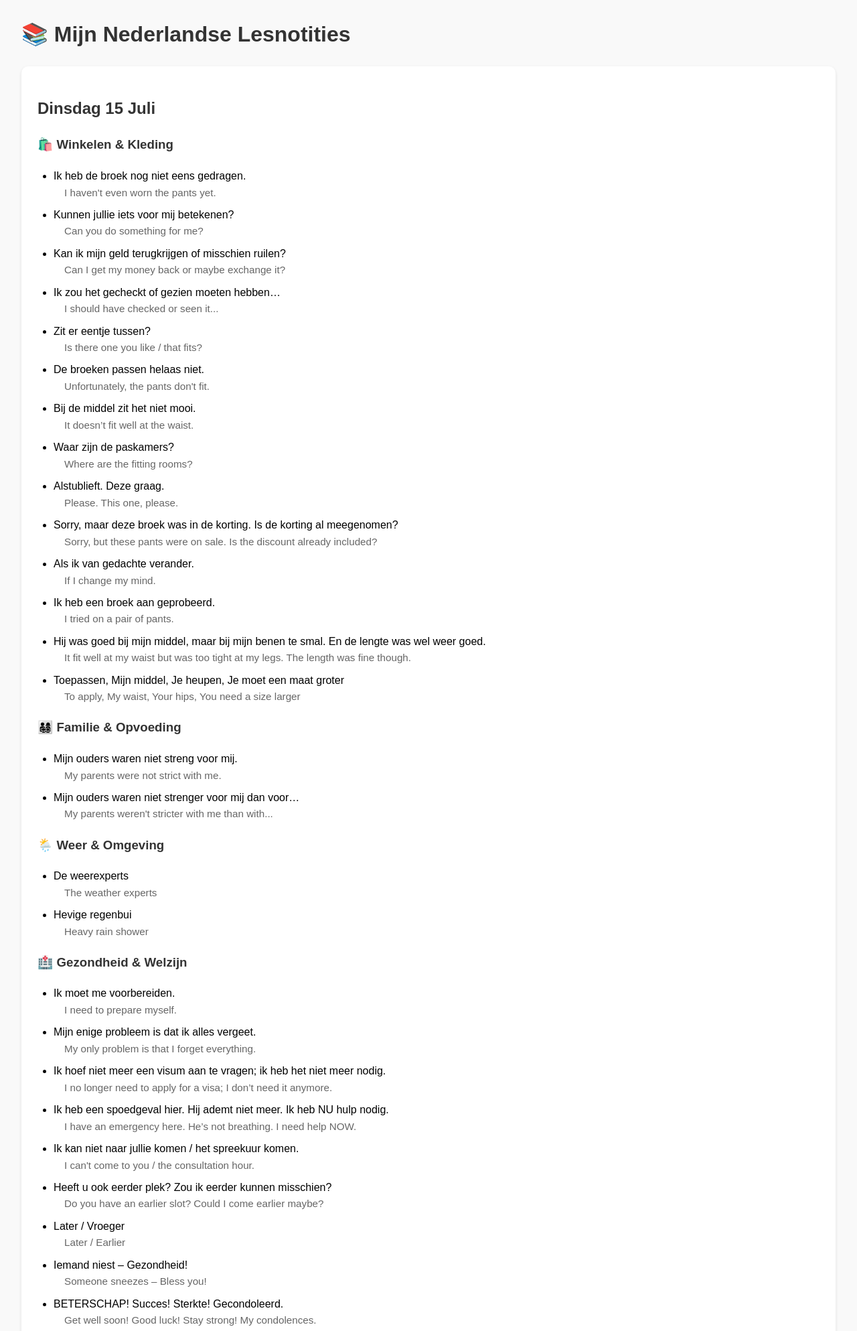
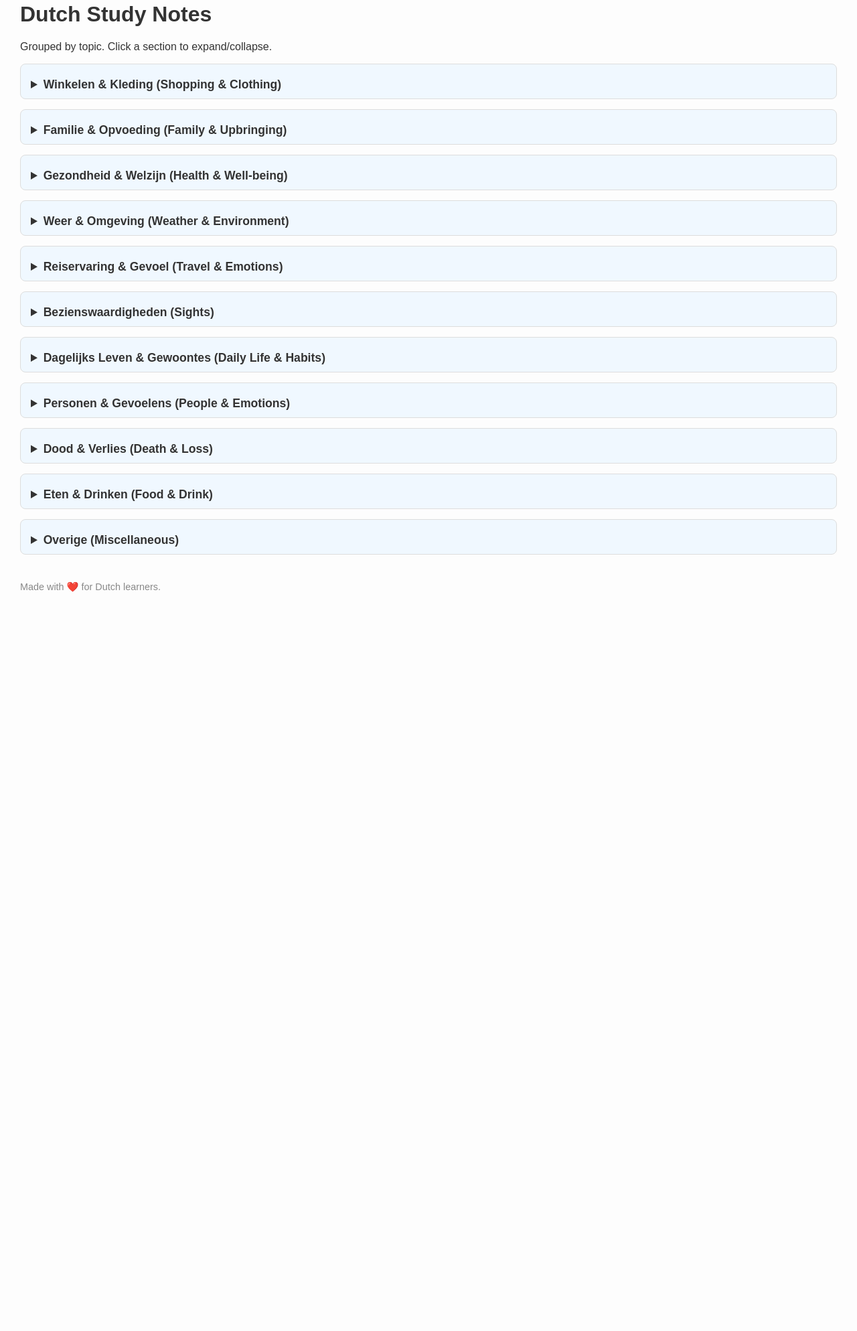
Before and after one commit to MelissaKhattar/dutchnotesgpt, a plain HTML site: page index.html in a window 1280 px wide. Shown: the part 27-2014 px from the top of the page at 67% size. After the commit the page ends 942 px from the top, so only its background shows below. Drawn offline with Linux system fonts and the light colour scheme.

Commit message:
index.html

```diff
--- a/index.html
+++ b/index.html
@@ -1,119 +1,138 @@
 <!DOCTYPE html>
-<html lang="nl">
+<html lang="en">
 <head>
-  <meta charset="UTF-8" />
-  <meta name="viewport" content="width=device-width, initial-scale=1.0" />
-  <title>Mijn Nederlandse Lesnotities</title>
+  <meta charset="UTF-8">
+  <title>Dutch Study Notes</title>
   <style>
     body {
       font-family: Arial, sans-serif;
-      background: #f9f9f9;
-      margin: 0;
-      padding: 2rem;
+      margin: 30px;
+      background: #fdfdfd;
+      color: #333;
+    }
+    h2 {
+      margin-top: 40px;
+      color: #004466;
+    }
+    summary {
+      font-weight: bold;
+      font-size: 1.1em;
+      margin-top: 10px;
+      cursor: pointer;
+    }
+    details {
+      margin-bottom: 15px;
+      background: #f0f8ff;
+      border: 1px solid #ddd;
+      border-radius: 8px;
+      padding: 10px 15px;
+    }
+    .pair {
+      margin: 5px 0;
       line-height: 1.6;
     }
-    h1, h2, h3 {
-      color: #333;
+    .nl {
+      font-weight: bold;
+      color: #003366;
     }
-    .day-section {
-      background: #fff;
-      padding: 1.5rem;
-      margin-bottom: 2rem;
-      border-radius: 10px;
-      box-shadow: 0 2px 5px rgba(0,0,0,0.1);
-    }
-    ul {
-      padding-left: 1.5rem;
-    }
-    li {
-      margin-bottom: 0.5rem;
-    }
-    .translation {
-      color: #666;
-      font-size: 0.95em;
-      display: block;
-      margin-left: 1rem;
+    .en {
+      margin-left: 10px;
+      color: #555;
     }
   </style>
 </head>
 <body>
-  <h1>📚 Mijn Nederlandse Lesnotities</h1>
 
-  <div class="day-section">
-    <h2>Dinsdag 15 Juli</h2>
+  <h1>Dutch Study Notes</h1>
+  <p>Grouped by topic. Click a section to expand/collapse.</p>
 
-    <h3>🛍️ Winkelen & Kleding</h3>
-    <ul>
-      <li>Ik heb de broek nog niet eens gedragen.<span class="translation">I haven't even worn the pants yet.</span></li>
-      <li>Kunnen jullie iets voor mij betekenen?<span class="translation">Can you do something for me?</span></li>
-      <li>Kan ik mijn geld terugkrijgen of misschien ruilen?<span class="translation">Can I get my money back or maybe exchange it?</span></li>
-      <li>Ik zou het gecheckt of gezien moeten hebben…<span class="translation">I should have checked or seen it...</span></li>
-      <li>Zit er eentje tussen?<span class="translation">Is there one you like / that fits?</span></li>
-      <li>De broeken passen helaas niet.<span class="translation">Unfortunately, the pants don't fit.</span></li>
-      <li>Bij de middel zit het niet mooi.<span class="translation">It doesn’t fit well at the waist.</span></li>
-      <li>Waar zijn de paskamers?<span class="translation">Where are the fitting rooms?</span></li>
-      <li>Alstublieft. Deze graag.<span class="translation">Please. This one, please.</span></li>
-      <li>Sorry, maar deze broek was in de korting. Is de korting al meegenomen?<span class="translation">Sorry, but these pants were on sale. Is the discount already included?</span></li>
-      <li>Als ik van gedachte verander.<span class="translation">If I change my mind.</span></li>
-      <li>Ik heb een broek aan geprobeerd.<span class="translation">I tried on a pair of pants.</span></li>
-      <li>Hij was goed bij mijn middel, maar bij mijn benen te smal. En de lengte was wel weer goed.<span class="translation">It fit well at my waist but was too tight at my legs. The length was fine though.</span></li>
-      <li>Toepassen, Mijn middel, Je heupen, Je moet een maat groter<span class="translation">To apply, My waist, Your hips, You need a size larger</span></li>
-    </ul>
+  <details>
+    <summary>Winkelen & Kleding (Shopping & Clothing)</summary>
+    <div class="pair"><span class="nl">Ik heb de broek nog niet eens gedragen.</span> <span class="en">(I haven't even worn the pants yet.)</span></div>
+    <div class="pair"><span class="nl">Kunnen jullie iets voor mij betekenen?</span> <span class="en">(Can you do something for me?)</span></div>
+    <div class="pair"><span class="nl">Kan ik mijn geld terugkrijgen of misschien ruilen?</span> <span class="en">(Can I get my money back or exchange?)</span></div>
+    <div class="pair"><span class="nl">De broeken passen helaas niet.</span> <span class="en">(The pants unfortunately don't fit.)</span></div>
+    <div class="pair"><span class="nl">Bij de middel zit het niet mooi.</span> <span class="en">(It doesn't fit well at the waist.)</span></div>
+    <div class="pair"><span class="nl">Waar zijn de paskamers?</span> <span class="en">(Where are the changing rooms?)</span></div>
+    <div class="pair"><span class="nl">Alstublieft. Deze graag.</span> <span class="en">(Please. This one please.)</span></div>
+    <div class="pair"><span class="nl">Deze broek was in de korting. Is de korting al meegenomen?</span> <span class="en">(These pants were on sale. Is the discount included?)</span></div>
+    <div class="pair"><span class="nl">Je moet een maat groter.</span> <span class="en">(You need a size larger.)</span></div>
+  </details>
 
-    <h3>👨‍👩‍👧‍👦 Familie & Opvoeding</h3>
-    <ul>
-      <li>Mijn ouders waren niet streng voor mij.<span class="translation">My parents were not strict with me.</span></li>
-      <li>Mijn ouders waren niet strenger voor mij dan voor…<span class="translation">My parents weren't stricter with me than with...</span></li>
-    </ul>
+  <details>
+    <summary>Familie & Opvoeding (Family & Upbringing)</summary>
+    <div class="pair"><span class="nl">Mijn ouders waren niet streng voor mij.</span> <span class="en">(My parents weren't strict with me.)</span></div>
+    <div class="pair"><span class="nl">Mijn ouders waren niet strenger voor mij dan voor…</span> <span class="en">(They weren’t stricter with me than for…)</span></div>
+  </details>
 
-    <h3>🌦️ Weer & Omgeving</h3>
-    <ul>
-      <li>De weerexperts<span class="translation">The weather experts</span></li>
-      <li>Hevige regenbui<span class="translation">Heavy rain shower</span></li>
-    </ul>
+  <details>
+    <summary>Gezondheid & Welzijn (Health & Well-being)</summary>
+    <div class="pair"><span class="nl">Ik heb een spoedgeval hier.</span> <span class="en">(I have an emergency here.)</span></div>
+    <div class="pair"><span class="nl">Hij ademt niet meer.</span> <span class="en">(He’s not breathing anymore.)</span></div>
+    <div class="pair"><span class="nl">Heeft u ook eerder plek?</span> <span class="en">(Do you also have an earlier slot?)</span></div>
+    <div class="pair"><span class="nl">BETERSCHAP!</span> <span class="en">(Get well soon!)</span></div>
+    <div class="pair"><span class="nl">GECONDOLEERD.</span> <span class="en">(My condolences.)</span></div>
+    <div class="pair"><span class="nl">STERKTE!</span> <span class="en">(Strength!)</span></div>
+  </details>
 
-    <h3>🏥 Gezondheid & Welzijn</h3>
-    <ul>
-      <li>Ik moet me voorbereiden.<span class="translation">I need to prepare myself.</span></li>
-      <li>Mijn enige probleem is dat ik alles vergeet.<span class="translation">My only problem is that I forget everything.</span></li>
-      <li>Ik hoef niet meer een visum aan te vragen; ik heb het niet meer nodig.<span class="translation">I no longer need to apply for a visa; I don’t need it anymore.</span></li>
-      <li>Ik heb een spoedgeval hier. Hij ademt niet meer. Ik heb NU hulp nodig.<span class="translation">I have an emergency here. He’s not breathing. I need help NOW.</span></li>
-      <li>Ik kan niet naar jullie komen / het spreekuur komen.<span class="translation">I can't come to you / the consultation hour.</span></li>
-      <li>Heeft u ook eerder plek? Zou ik eerder kunnen misschien?<span class="translation">Do you have an earlier slot? Could I come earlier maybe?</span></li>
-      <li>Later / Vroeger<span class="translation">Later / Earlier</span></li>
-      <li>Iemand niest – Gezondheid!<span class="translation">Someone sneezes – Bless you!</span></li>
-      <li>BETERSCHAP! Succes! Sterkte! Gecondoleerd.<span class="translation">Get well soon! Good luck! Stay strong! My condolences.</span></li>
-    </ul>
+  <details>
+    <summary>Weer & Omgeving (Weather & Environment)</summary>
+    <div class="pair"><span class="nl">Hevige regenbui.</span> <span class="en">(Heavy downpour.)</span></div>
+    <div class="pair"><span class="nl">Het was mistig.</span> <span class="en">(It was foggy.)</span></div>
+    <div class="pair"><span class="nl">Waterdichte schoenen.</span> <span class="en">(Waterproof shoes.)</span></div>
+    <div class="pair"><span class="nl">KLETSNAT / ZEIKNAT.</span> <span class="en">(Soaking wet / Drenched.)</span></div>
+  </details>
 
-    <h3>🔀 Diversen</h3>
-    <ul>
-      <li>Nog niet aan denken.<span class="translation">Don’t think about it yet.</span></li>
-    </ul>
-  </div>
+  <details>
+    <summary>Reiservaring & Gevoel (Travel & Emotions)</summary>
+    <div class="pair"><span class="nl">Vermoeiend</span> <span class="en">(Tiring)</span></div>
+    <div class="pair"><span class="nl">Knus, klein dorpsevent</span> <span class="en">(Cozy small village event)</span></div>
+    <div class="pair"><span class="nl">Moeilijk opstaan</span> <span class="en">(Difficult to get up)</span></div>
+    <div class="pair"><span class="nl">Eenzaam</span> <span class="en">(Lonely)</span></div>
+    <div class="pair"><span class="nl">De dingen die we later herinneren</span> <span class="en">(The things we remember later)</span></div>
+  </details>
 
-  <div class="day-section">
-    <h2>Maandag 21 Juli</h2>
+  <details>
+    <summary>Bezienswaardigheden (Sights)</summary>
+    <div class="pair"><span class="nl">Kastelen</span> <span class="en">(Castles)</span></div>
+  </details>
 
-    <h3>✈️ Reiservaring & Gevoel</h3>
-    <ul>
-      <li>Vermoeiend, Gereden, Knus, klein dorpsevent<span class="translation">Tiring, Driven, Cozy, small village event</span></li>
-      <li>Nog best pittig, Moeilijk opstaan, Eenzaam<span class="translation">Still quite tough, Hard to get up, Lonely</span></li>
-      <li>De dingen die we later herinneren<span class="translation">The things we remember later</span></li>
-    </ul>
+  <details>
+    <summary>Dagelijks Leven & Gewoontes (Daily Life & Habits)</summary>
+    <div class="pair"><span class="nl">Vandaag ben ik naar de gym geweest.</span> <span class="en">(Today I went to the gym.)</span></div>
+    <div class="pair"><span class="nl">Met niemand gepraat.</span> <span class="en">(Didn't talk to anyone.)</span></div>
+    <div class="pair"><span class="nl">Nog niet aan denken.</span> <span class="en">(Don’t think about it yet.)</span></div>
+  </details>
 
-    <h3>🌦️ Weer & Natuur</h3>
-    <ul>
-      <li>Begon het te regenen<span class="translation">It started to rain</span></li>
-      <li>Schotland heeft bijzondere natuur<span class="translation">Scotland has unique nature</span></li>
-      <li>Het was mistig<span class="translation">It was foggy</span></li>
-      <li>Het weer, Kleine mugjes / Muggen, Muggenbulten<span class="translation">The weather, Small midges / Mosquitoes, Mosquito bites</span></li>
-      <li>Plakkerig, Het lag niet aan de camping, Het was gewoon het weer<span class="translation">Sticky, It wasn't the campsite’s fault, It was just the weather</span></li>
-      <li>Wandeling, Rotsen, Gewacht – KLETSNAT / ZEIKNAT<span class="translation">Walk, Rocks, Waited – Soaking wet / Drenched</span></li>
-      <li>Het mocht niet baten, Het miezert / miezerregen<span class="translation">It didn’t help, It’s drizzling / drizzle</span></li>
-      <li>Waterdichte schoenen, Dwars door, Kil<span class="translation">Waterproof shoes, Straight through, Chilly</span></li>
-    </ul>
+  <details>
+    <summary>Personen & Gevoelens (People & Emotions)</summary>
+    <div class="pair"><span class="nl">Zij is verontwaardigd.</span> <span class="en">(She is indignant.)</span></div>
+    <div class="pair"><span class="nl">Onzichtbaar.</span> <span class="en">(Invisible.)</span></div>
+    <div class="pair"><span class="nl">Onzeker.</span> <span class="en">(Insecure.)</span></div>
+  </details>
 
-    <h3>🍽️ Eten & Drinken</h3>
-    <ul>
-      <li>Nog uit eten geweest?<span class="translation">Did you go out to eat?</span></li>
-      <li>Schapenorganen (hart, lever, longen!!)<sp
+  <details>
+    <summary>Dood & Verlies (Death & Loss)</summary>
+    <div class="pair"><span class="nl">Weduwe.</span> <span class="en">(Widow.)</span></div>
+    <div class="pair"><span class="nl">Haar man overleed.</span> <span class="en">(Her husband passed away.)</span></div>
+    <div class="pair"><span class="nl">En ze liet geen traan.</span> <span class="en">(And she shed no tear.)</span></div>
+  </details>
+
+  <details>
+    <summary>Eten & Drinken (Food & Drink)</summary>
+    <div class="pair"><span class="nl">Schapenorganen (Hart, lever en longen!!)</span> <span class="en">(Sheep organs - heart, liver and lungs!)</span></div>
+    <div class="pair"><span class="nl">De smaak is niet verkeerd.</span> <span class="en">(The taste isn’t bad.)</span></div>
+  </details>
+
+  <details>
+    <summary>Overige (Miscellaneous)</summary>
+    <div class="pair"><span class="nl">Smaak verliezen.</span> <span class="en">(To lose taste.)</span></div>
+    <div class="pair"><span class="nl">"Verder niets."</span> <span class="en">(Nothing else.)</span></div>
+  </details>
+
+  <footer style="margin-top:40px; font-size: 0.9em; color: #888;">
+    Made with ❤️ for Dutch learners.
+  </footer>
+
+</body>
+</html>
```
